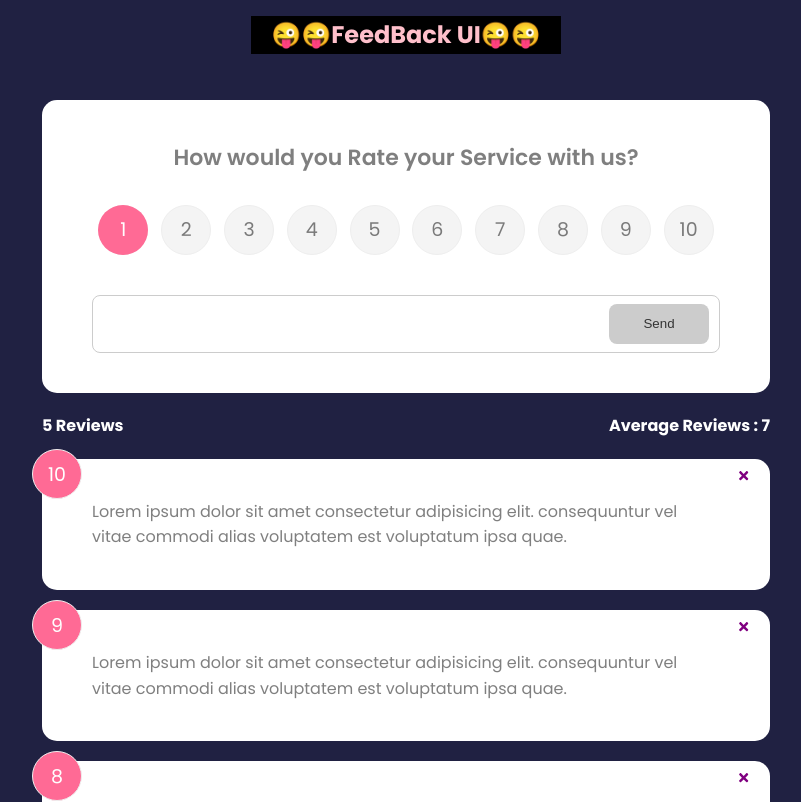
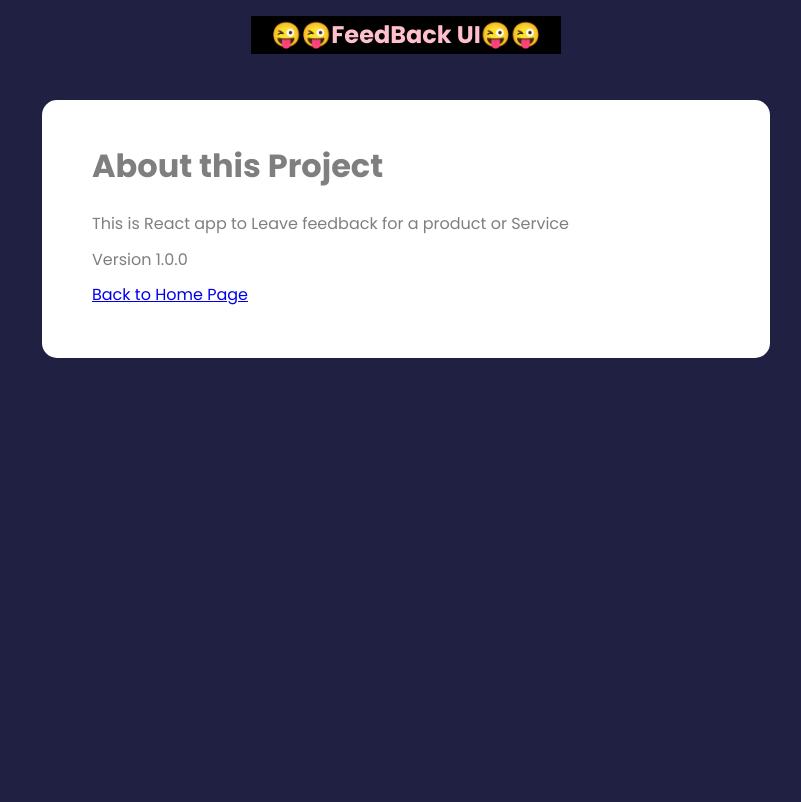
Before and after one commit to Kaferas/react-full, a React (Create React App) app: page /about in a window 1280 px wide. Shown: the top 802 px of the page, without its empty margins (234-1035 px from the left). Built offline with nearby package versions, Linux system fonts and the light colour scheme.

Commit message:
Adding Routin to the Project

```diff
--- a/package.json
+++ b/package.json
@@ -6,11 +6,13 @@
     "@testing-library/jest-dom": "^5.16.5",
     "@testing-library/react": "^13.4.0",
     "@testing-library/user-event": "^13.5.0",
+    "framer-motion": "^4.1.17",
     "react": "^18.2.0",
     "react-dom": "^18.2.0",
+    "react-router-dom":"^6.0.1",
     "react-icons": "^4.6.0",
     "react-scripts": "5.0.1",
-    "uuid": "^9.0.0",
+    "uuid": "^8.3.2",
     "web-vitals": "^2.1.4"
   },
   "scripts": {
--- a/src/App.js
+++ b/src/App.js
@@ -1,10 +1,12 @@
 import "./App.css";
 import {v4 as uuidv4} from "uuid"
+import {BrowserRouter as Router,Route, Routes} from "react-router-dom"
 import Header from "./components/Header";
 import FeedBackList from "./components/FeedBackList";
 import FeedBackData from "./data/FeedBackData"
 import FeedBackStats from "./components/FeedBackStats"
 import FeedBackForm from "./components/FeedBackForm"
+import AboutPage from "./pages/AboutPage"
 import {useState} from "react"
 
 function App() {
@@ -21,14 +23,24 @@ function App() {
     }
   }
   return (
-    <div >
+    <Router>
+      <div >
         <Header bgColor="black" textColor="pink" />
         <div className="container">
-          <FeedBackForm handleAdd={addFeedBack}/>
-          <FeedBackStats feedBackData={feedBackData} />
-         < FeedBackList feedback={feedBackData} handleDelete={deleteItem}/>
+          <Routes>
+            <Route exact path="/" element={
+              <>
+                <FeedBackForm handleAdd={addFeedBack}/>
+                <FeedBackStats feedBackData={feedBackData} />
+                < FeedBackList feedback={feedBackData} handleDelete={deleteItem}/>
+              </>
+            }>
+            </Route>
+          <Route path="/about" element={<AboutPage/>} />
+          </Routes>
         </div>
-    </div>
+      </div>
+    </Router>
   );
 }
 
--- a/src/components/FeedBackList.jsx
+++ b/src/components/FeedBackList.jsx
@@ -1,4 +1,5 @@
 import React from 'react'
+// import {motion,AnimatePresence} from "framer-motion"
 import FeedBackItem from './FeedBackItem'
 
 function FeedBackList({feedback,handleDelete}) {
--- a/src/components/Header.jsx
+++ b/src/components/Header.jsx
@@ -4,6 +4,7 @@ function Header({text,bgColor,textColor}) {
     const styleSheet={
         backgroundColor:bgColor,
         color:textColor,
+        fontWeight:'bold'
       }
   return (
     <header >
--- /dev/null
+++ b/src/pages/AboutPage.jsx
@@ -0,0 +1,18 @@
+import React from 'react'
+import Card from "../shared/Card"
+function AboutPage() {
+  return (
+    <Card>
+        <div className="about">
+            <h1>About this Project </h1>
+            <p>This is React app to Leave feedback for a product or Service</p>
+            <p>Version 1.0.0</p>
+            <p>
+                <a href="/">Back to Home Page</a>
+            </p>
+        </div>
+    </Card>
+  )
+}
+
+export default AboutPage
```
Also changed, not shown: 1 other file (tests, documents, lock files or other folders).
